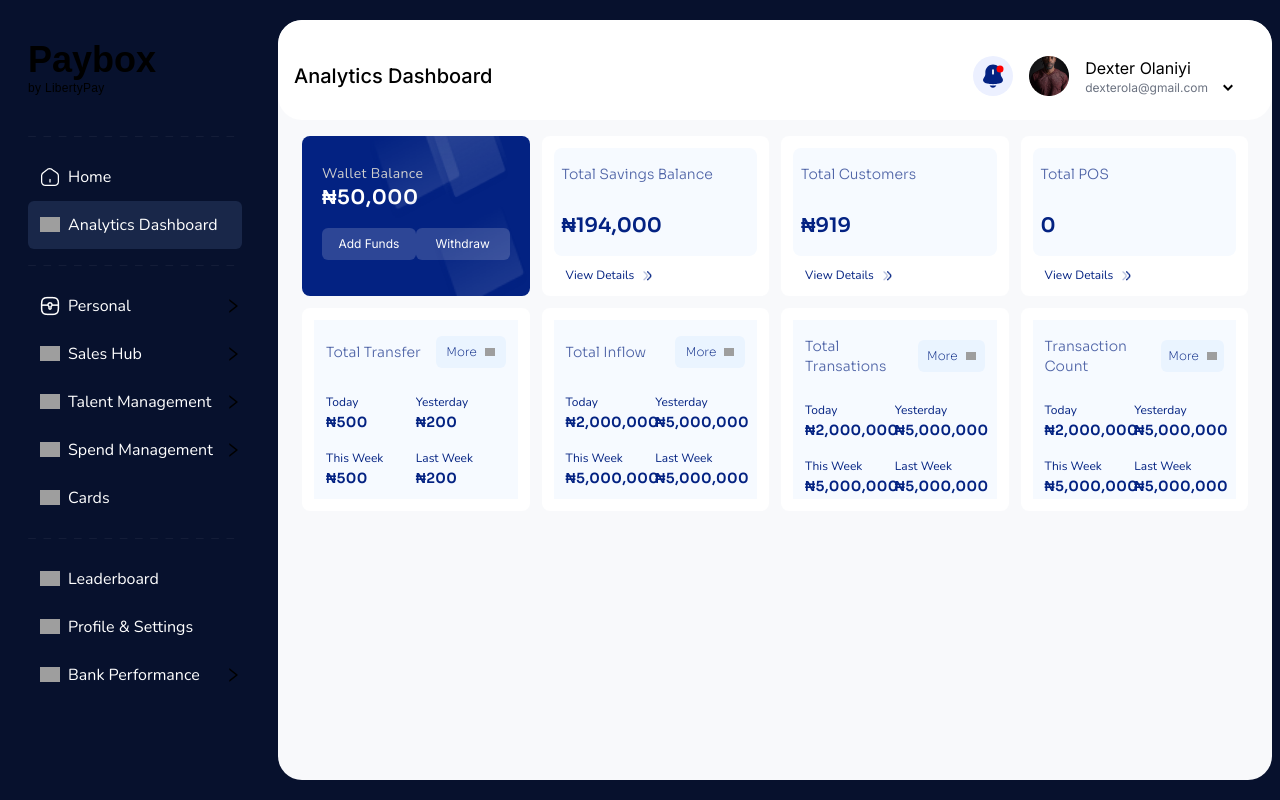
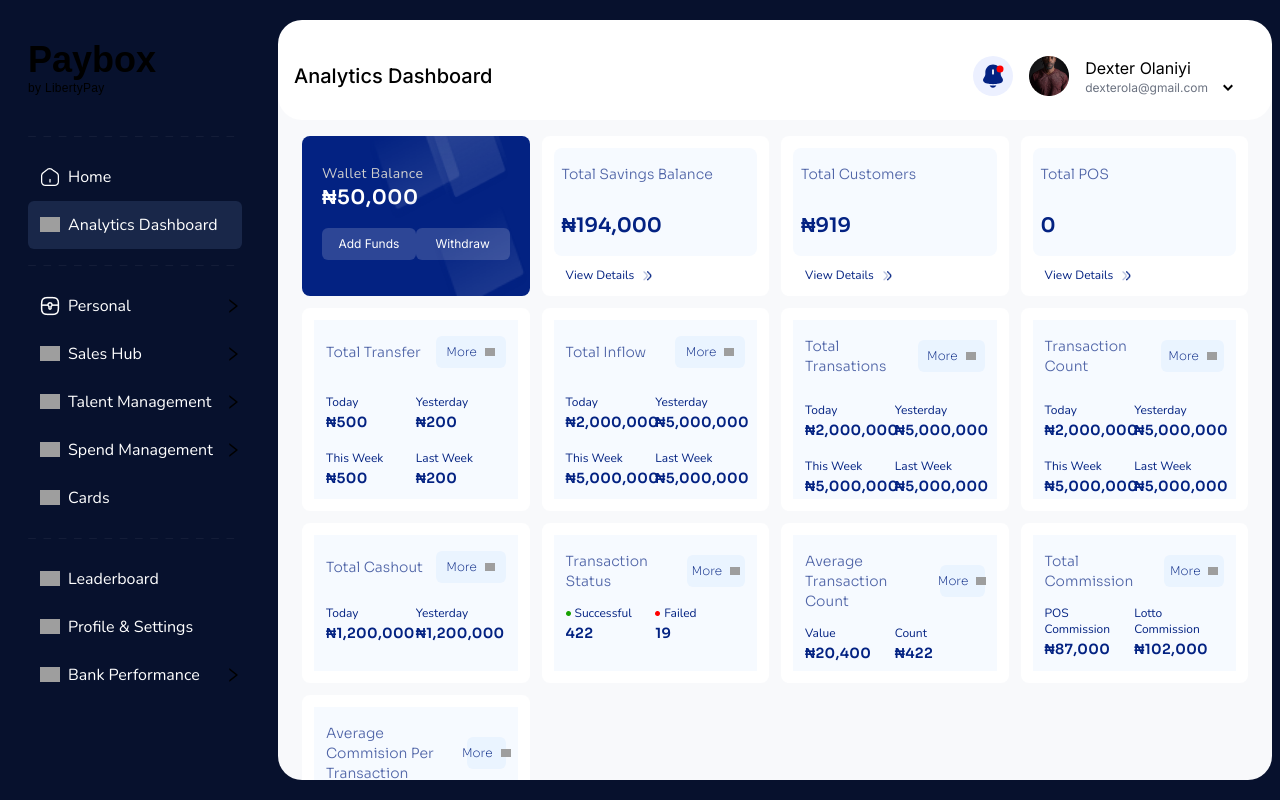
Before and after one commit to daiveedb/liberty-assured-test, a Next.js app: page / in a window 1280 px wide. Built offline with nearby package versions, Linux system fonts and the light colour scheme; grey boxes are pictures that could not be loaded; a web font is replaced by a local one.

Commit message:
transactions component complete

```diff
--- a/src/components/dashBoardComponents/DashboardGrid.jsx
+++ b/src/components/dashBoardComponents/DashboardGrid.jsx
@@ -2,6 +2,7 @@ import React from 'react'
 import WalletBalance from './WalletBalance'
 import Balances from './Balances'
 import Transfers from './Transfers'
+import Transactions from './Transactions'
 
 const DashboardGrid = () => {
   return (
@@ -9,6 +10,7 @@ const DashboardGrid = () => {
         <WalletBalance/>
         <Balances/>
         <Transfers/>
+        <Transactions/>
     </div>
   )
 }
--- /dev/null
+++ b/src/components/dashBoardComponents/Transactions.jsx
@@ -0,0 +1,15 @@
+import React from 'react'
+import { transaction } from '@/testData'
+import TransactionsComponent from './TransactionsComponent'
+
+const Transactions = () => {
+  return (
+    <>
+        {transaction.map((item) => {
+            return <TransactionsComponent key={item.title} item={item}/>
+        })}
+    </>
+  )
+}
+
+export default Transactions
--- /dev/null
+++ b/src/components/dashBoardComponents/TransactionsComponent.jsx
@@ -0,0 +1,47 @@
+import React from 'react'
+import downArrow from "@/projectSvgs/downArrowIcon.svg"
+import Image from 'next/image'
+import { commaFormat } from '../formatNumber'
+
+const TransactionsComponent = ({item}) => {
+    const id = item.id
+
+    let style
+    if(id === 5){
+        style = "h-[200px]"
+    }else{
+        style = "h-[160px]"
+    }
+
+  return (
+    <div className={style + ' dashboard-div'}>
+        <div className='bg-libertyDashboardLightBlue w-full h-full py-4 px-3 flex flex-col justify-between'>
+            <div className='flex justify-between items-center gap-x-3'>
+                <p className='dashboard-div-header'>{item.title}</p>
+                <div className='bg-libertyLightestBlue w-[70px] h-8 flex justify-center items-center rounded-md gap-x-2'>
+                    <p className='text-xs font-extralight'>More</p>
+                    <Image src={downArrow} width={10} height={10} alt='down arrow'/>
+                </div>
+            </div>
+            <div className='grid grid-cols-2 py-3'>
+                <div>
+                    <div className='flex items-center'>
+                        {item.icon1 && <div className='pr-1'><Image src={item.icon1} width={5} height={5} alt='green dot'/></div>}
+                        <p className='capitalize text-xs font-nunito font-extralight py-[2px]'>{item.header1}</p>
+                    </div>
+                    <p className='text-sm md:text-[10px] lg:text-sm font-semibold tracking-wide'>{!item.icon1 &&'₦'}{commaFormat(item.value1)}</p>
+                </div>
+                <div>
+                    <div className='flex items-center'>
+                        {item.icon2 && <div className='pr-1'><Image src={item.icon2} width={5} height={5} alt='green dot'/></div>}
+                        <p className='capitalize text-xs font-nunito font-extralight py-[2px]'>{item.header2}</p>
+                    </div>
+                    <p className='text-sm md:text-[10px] lg:text-sm font-semibold tracking-wide'>{!item.icon2 &&'₦'}{commaFormat(item.value2)}</p>
+                </div>
+            </div>
+        </div>
+    </div>
+  )
+}
+
+export default TransactionsComponent
--- a/src/components/dashBoardComponents/TransferComponent.jsx
+++ b/src/components/dashBoardComponents/TransferComponent.jsx
@@ -20,7 +20,7 @@ const TransferComponent = ({item}) => {
                     <Image src={downArrow} width={10} height={10} alt='down arrow'/>
                 </div>
             </div>
-            <div className='grid grid-cols-2 py-6 gap-y-4 justify-between w-full'>
+            <div className='grid grid-cols-2 py-6 gap-y-4 w-full'>
                 {keyValuePairs.map(([key,value],index) => {
                    return(
                     <div key={index}>
--- a/src/testData.js
+++ b/src/testData.js
@@ -8,6 +8,8 @@ import cardsIcon from "./projectSvgs/cardsIcon.svg"
 import leaderboardIcon from "./projectSvgs/leaderboardIcon.svg"
 import profileIcon from "./projectSvgs/profileIcon.svg"
 import bankPerformanceIcon from "./projectSvgs/bankPerformanceIcon.svg"
+import redCircle from "@/projectSvgs/redCircle.png"
+import greenCircle from "@/projectSvgs/greenCircle.png"
 
 export const navLinks = [
     {
@@ -140,3 +142,56 @@ export const transfer = [
     },
 
 ]
+export const transaction = [
+    {
+        id:1,
+        title:"Total Cashout",
+        header1:"Today",
+        value1:1200000,
+        header2:"yesterday",
+        value2:1200000,
+        icon1:"",
+        icon2:""
+    },
+    {
+        id:2,
+        title:"Transaction status",
+        header1:"Successful",
+        value1:422,
+        header2:"Failed",
+        value2:19,
+        icon1:greenCircle,
+        icon2:redCircle
+    },
+    {
+        id:3,
+        title:"Average Transaction Count",
+        header1:"Value",
+        value1:20400,
+        header2:"count",
+        value2:422,
+        icon1:"",
+        icon2:""
+    },
+    {
+        id:4,
+        title:"Total Commission",
+        header1:"POS Commission",
+        value1:87000,
+        header2:"Lotto Commission",
+        value2:102000,
+        icon1:"",
+        icon2:""
+    },
+    {
+        id:5,
+        title:"Average commision per transaction",
+        header1:"POS Commission",
+        value1:500,
+        header2:"Lotto Commission",
+        value2:200,
+        icon1:"",
+        icon2:""
+    },
+
+]
```
Also changed, not shown: src/projectSvgs/greenCircle.png (added), src/projectSvgs/redCircle.png (added).
